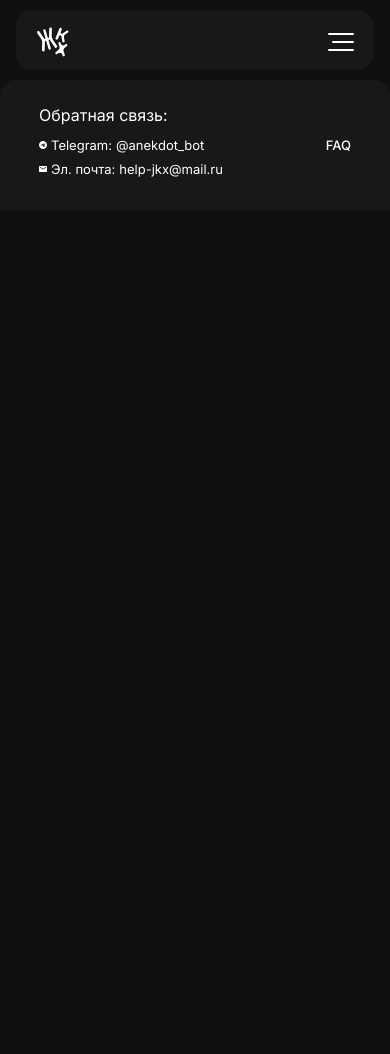
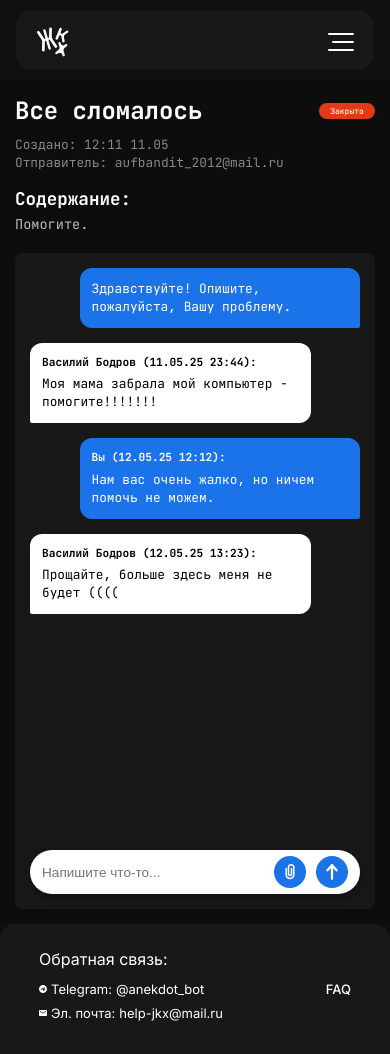
Before and after one commit to g00day/ComunalServicesFrontend, a React (Vite) app in the folder my-react-app/: page /appeal/demo in a window 390 px wide. Before the commit the page ends 844 px from the top, so only its background shows below. Built offline with nearby package versions, Linux system fonts and the light colour scheme.

Commit message:
implemented

```diff
--- a/my-react-app/src/App.jsx
+++ b/my-react-app/src/App.jsx
@@ -8,6 +8,8 @@ import { BrowserRouter, Routes, Route } from "react-router";
 
 // Pages
 import IndexPage from '@/pages/Index/IndexPage';
+
+import AppealPage from '@/pages/AppealPage/AppealPage';
 
 
 
@@ -20,6 +22,7 @@ function App() {
     <BrowserRouter>
       <Routes>
         <Route path="/" element={<IndexPage />} />
+        <Route path="appeal/demo/" element={<AppealPage />}/>
       </Routes>
     </BrowserRouter>
     <Footer/>
--- /dev/null
+++ b/my-react-app/src/pages/AppealPage/AppealPage.jsx
@@ -0,0 +1,63 @@
+import React from 'react';
+import classes from "./AppealPage.module.css";
+import TaskStatus from '@components/ui/badges/TaskStatus/TaskStatus';
+
+
+import attachmentIcon from "@icons/attachment.svg";
+import topArrowIcon from "@icons/topArrow.svg";
+
+const AppealPage = () => {
+  return (
+    <div className={classes.container}>
+      <div className={classes.ticketHeader}>
+        <div className={classes.titleRow}>
+          <h1>Все сломалось</h1>
+          <TaskStatus status="close"/>
+        </div>
+        <div className={classes.metaInfo}>
+          Создано: 12:11 11.05<br />
+          Отправитель: aufbandit_2012@mail.ru
+        </div>
+        <div className={classes.contentSection}>
+          <h3>Содержание:</h3>
+          <p>Помогите.</p>
+        </div>
+      </div>
+
+      <div className={classes.chatBox}>
+        <div className={classes.chatMessages}>
+          <div className={`${classes.message} ${classes.myMessage}`}>
+            Здравствуйте! Опишите, пожалуйста, Вашу проблему.
+          </div>
+
+          <div className={`${classes.message} ${classes.otherMessage}`}>
+            <span className={classes.msgHeader}>Василий Бодров (11.05.25 23:44):</span>
+            Моя мама забрала мой компьютер - помогите!!!!!!!
+          </div>
+
+          <div className={`${classes.message} ${classes.myMessage}`}>
+            <span className={classes.msgHeader}>Вы (12.05.25 12:12):</span>
+            Нам вас очень жалко, но ничем помочь не можем.
+          </div>
+
+          <div className={`${classes.message} ${classes.otherMessage}`}>
+            <span className={classes.msgHeader}>Василий Бодров (12.05.25 13:23):</span>
+            Прощайте, больше здесь меня не будет ((((
+          </div>
+        </div>
+
+        <div className={classes.inputWrapper}>
+          <input type="text" placeholder="Напишите что-то..." />
+          <button className={classes.iconBtn}>
+            <img src={attachmentIcon} />
+          </button>
+          <button className={classes.iconBtn}>
+            <img src={topArrowIcon} />
+          </button>
+        </div>
+      </div>
+    </div>
+  );
+};
+
+export default AppealPage;
--- /dev/null
+++ b/my-react-app/src/pages/AppealPage/AppealPage.module.css
@@ -0,0 +1,155 @@
+@media screen and (max-width: 768px) {
+  .container {
+    background-color: #0d0d0d;
+    color: #ffffff;
+    font-family: 'JetBrains Mono', monospace;
+    min-height: 100vh;
+    padding: 15px;
+    display: flex;
+    flex-direction: column;
+    box-sizing: border-box;
+  }
+
+  .ticketHeader {
+    margin-bottom: 20px;
+  }
+
+  .ticketHeader h1 {
+    font-size: 1.5rem;
+    margin: 0;
+  }
+
+  .titleRow {
+    display: flex;
+    justify-content: space-between;
+    align-items: center;
+    margin-bottom: 10px;
+  }
+
+  .metaInfo {
+    font-size: 0.8rem;
+    color: #888;
+    margin-bottom: 15px;
+    line-height: 1.4;
+  }
+
+  .contentSection h3 {
+    font-size: 1.1rem;
+    margin: 0 0 5px 0;
+  }
+
+  .contentSection p {
+    font-size: 0.85rem;
+    color: #bbb;
+    margin: 0;
+  }
+
+
+  .chatBox {
+    background-color: #181818;
+    border-radius: 0.5rem;
+    padding: 15px;
+    flex-grow: 1;
+    display: flex;
+    flex-direction: column;
+    position: relative;
+    overflow: hidden;
+    min-height: 400px;
+  }
+
+
+  .chatMessages {
+    flex-grow: 1;
+    display: flex;
+    flex-direction: column;
+    gap: 15px;
+    overflow-y: auto;
+    padding-bottom: 70px;
+  }
+
+  .message {
+    max-width: 85%;
+    padding: 12px;
+    border-radius: 12px;
+    font-size: 0.8rem;
+    line-height: 1.4;
+  }
+
+  .myMessage {
+    align-self: flex-end;
+    background-color: #1a73e8;
+    color: white;
+    border-bottom-right-radius: 2px;
+  }
+
+  .otherMessage {
+    align-self: flex-start;
+    background-color: #ffffff;
+    color: #000000;
+    border-bottom-left-radius: 2px;
+  }
+
+  .msgHeader {
+    font-weight: bold;
+    font-size: 0.7rem;
+    margin-bottom: 5px;
+    display: block;
+  }
+
+  .inputWrapper {
+    position: absolute;
+    bottom: 15px;
+    left: 15px;
+    right: 15px;
+    background-color: #ffffff;
+    border-radius: 30px;
+    padding: 6px 12px;
+    display: flex;
+    align-items: center;
+    gap: 10px;
+    box-shadow: 0 4px 10px rgba(0,0,0,0.3);
+  }
+
+  .inputWrapper input {
+    flex-grow: 1;
+    border: none;
+    outline: none;
+    font-size: 0.85rem;
+    padding: 8px 0;
+    color: #000;
+  }
+
+  .iconBtn {
+    border: none;
+    cursor: pointer;
+    background-color: #1a73e8;
+
+    width: 2rem;
+    height: 2rem;
+    border-radius: 50%;
+    display: flex;
+    align-items: center;
+    justify-content: center;
+  }
+
+  .iconBtn img {
+    width: 1rem;
+    height: 1rem;
+  }
+}
+
+
+@media (max-width: 350px) {
+    .iconBtn {
+        border: none;
+        cursor: pointer;
+        background-color: #1a73e8;
+
+        width: 1.5rem;
+        height: 1.5rem;
+        border-radius: 50%;
+        display: flex;
+        align-items: center;
+        justify-content: center;
+  }
+}
```
Also changed, not shown: my-react-app/public/icons/attachment.svg (added), my-react-app/public/icons/topArrow.svg (added).
